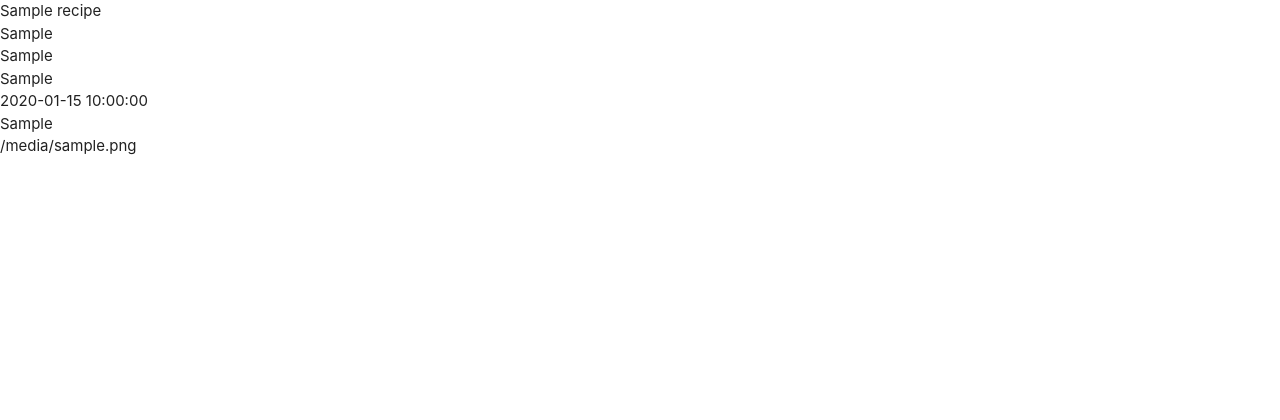
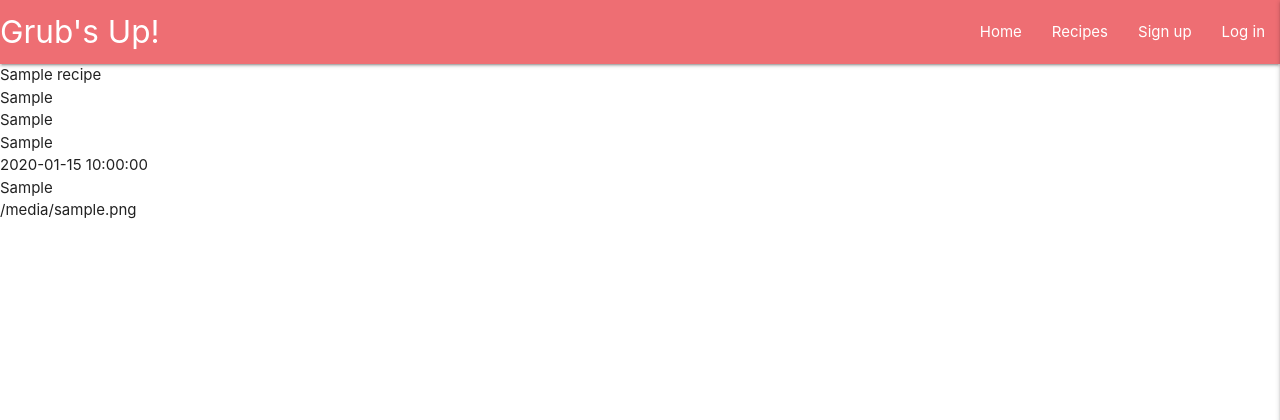
Before and after one commit to Code-Institute-Submissions/JGibson90-MS3--Grubs-Up-_OctResub, a Flask app: page / in a window 1280 px wide. Shown: the top 420 px of the page. Run offline with Flask 2, Linux system fonts and the light colour scheme; a database or web service that is not in the repository returns one stand-in record (values such as "Sample title"); some libraries are stand-ins or nearby versions.

Commit message:
added Materialize Navbar and Sidenav

```diff
--- a/static/css/style.css
+++ b/static/css/style.css
@@ -0,0 +1,4 @@
+/* ----------------- Navbar -----------------*/
+.text-shadow {
+    text-shadow: 2px 2px 2px 2px rgba(0, 0, 0, 0.5);
+}
--- a/static/js/script.js
+++ b/static/js/script.js
@@ -0,0 +1,3 @@
+$(document).ready(function(){
+    $('.sidenav').sidenav({edge:"right"});
+  });
--- a/templates/base.html
+++ b/templates/base.html
@@ -12,6 +12,32 @@
     <title>Document</title>
 </head>
 <body>
+
+    <header>
+        <!-- top navbar -->
+        <nav class="nav-extended text-shadow">
+            <div class="nav-wrapper">
+            <a href="{{ url_for('get_recipes')}}" class="brand-logo">Grub's Up!</a>
+            <a href="#" data-target="mobile-demo" class="sidenav-trigger right"><i class="fas fa-bars"></i></a>
+            <ul class="right hide-on-med-and-down">
+                <li><a href="#">Home</a></li>
+                <li><a href="#">Recipes</a></li>
+                <li><a href="#">Sign up</a></li>
+                <li><a href="#">Log in</a></li>
+            </ul>
+            </div>
+        </nav>
+
+        <!-- mobile sidenav -->
+        <ul class="sidenav" id="mobile-demo">
+            <li><h4 class="center-align">Grub's Up!</h4></li>
+            <li><a href="{{ url_for('get_recipes')}}">Home</a></li>
+            <li><a href="#">Recipes</a></li>
+            <li><a href="#">Sign up</a></li>
+            <li><a href="#">Log in</a></li>
+        </ul>
+    </header>
+
     {% block content %}
 
     {% endblock %}
```
